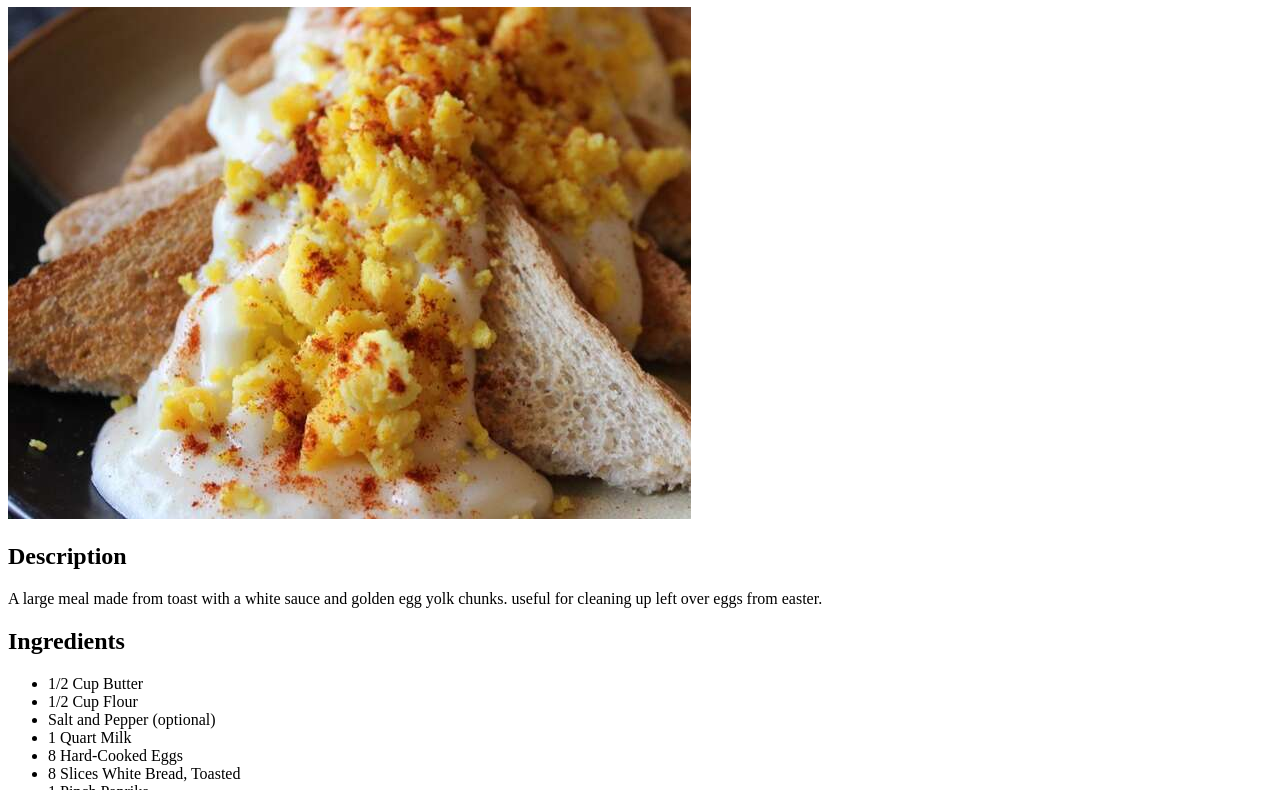
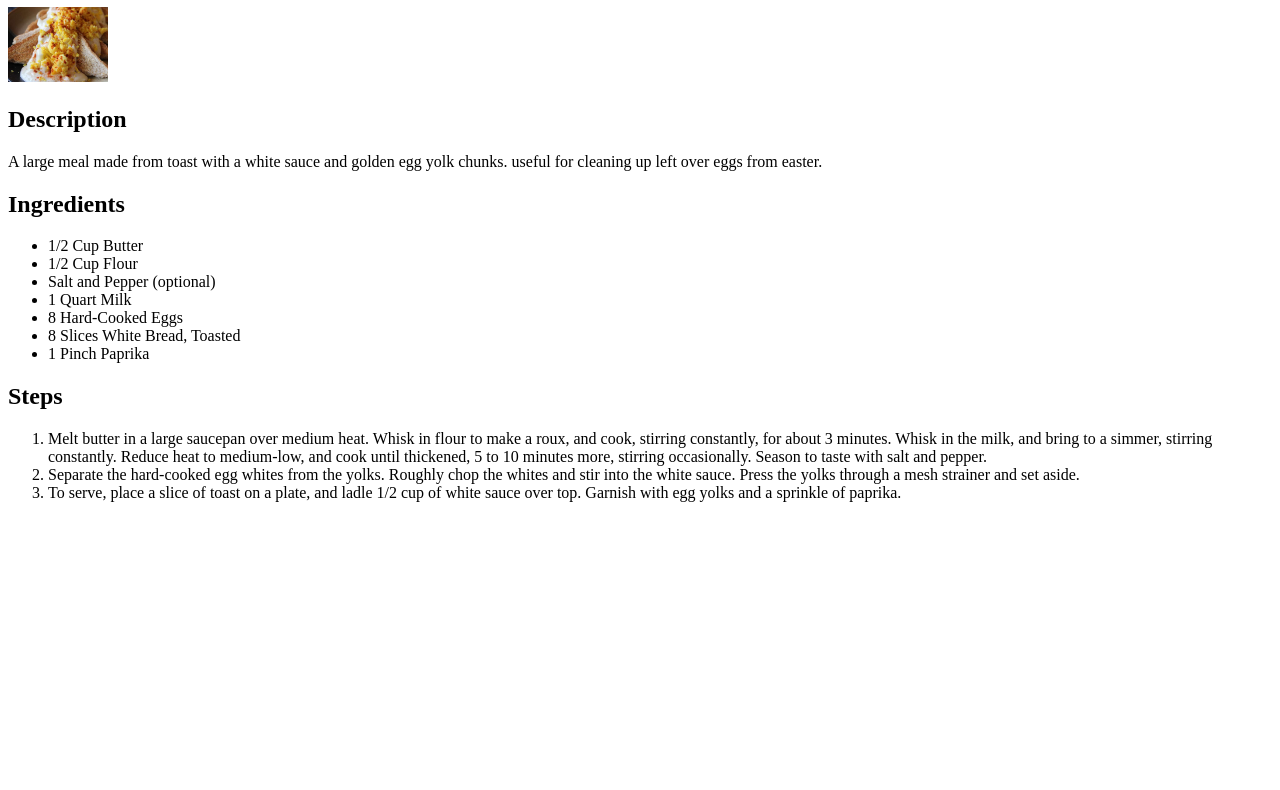
Before and after one commit to silverhikari/odin-recipes, a plain HTML site: page recipes/goldenrod-egg.html in a window 1280 px wide. Shown: the part 73-863 px from the top of the page. After the commit the page ends 800 px from the top, so only its background shows below. Drawn offline with Linux system fonts and the light colour scheme.

Commit message:
fix: add hight & width to goldenrod egg image

```diff
--- a/recipes/goldenrod-egg.html
+++ b/recipes/goldenrod-egg.html
@@ -5,7 +5,7 @@
 </head>
 <html>
     <h1>Goldenrod Egg</h1>
-    <img src="../images/goldenrod-egg.jpg" alt="prepared goldenrod egg, a piece of toast with a white sauce and egg chunks">
+    <img src="../images/goldenrod-egg.jpg" alt="prepared goldenrod egg, a piece of toast with a white sauce and egg chunks" height="100%" width="100">
     <h2>Description</h2>
     <p>
         A large meal made from toast with a white sauce and golden egg yolk chunks.
```
